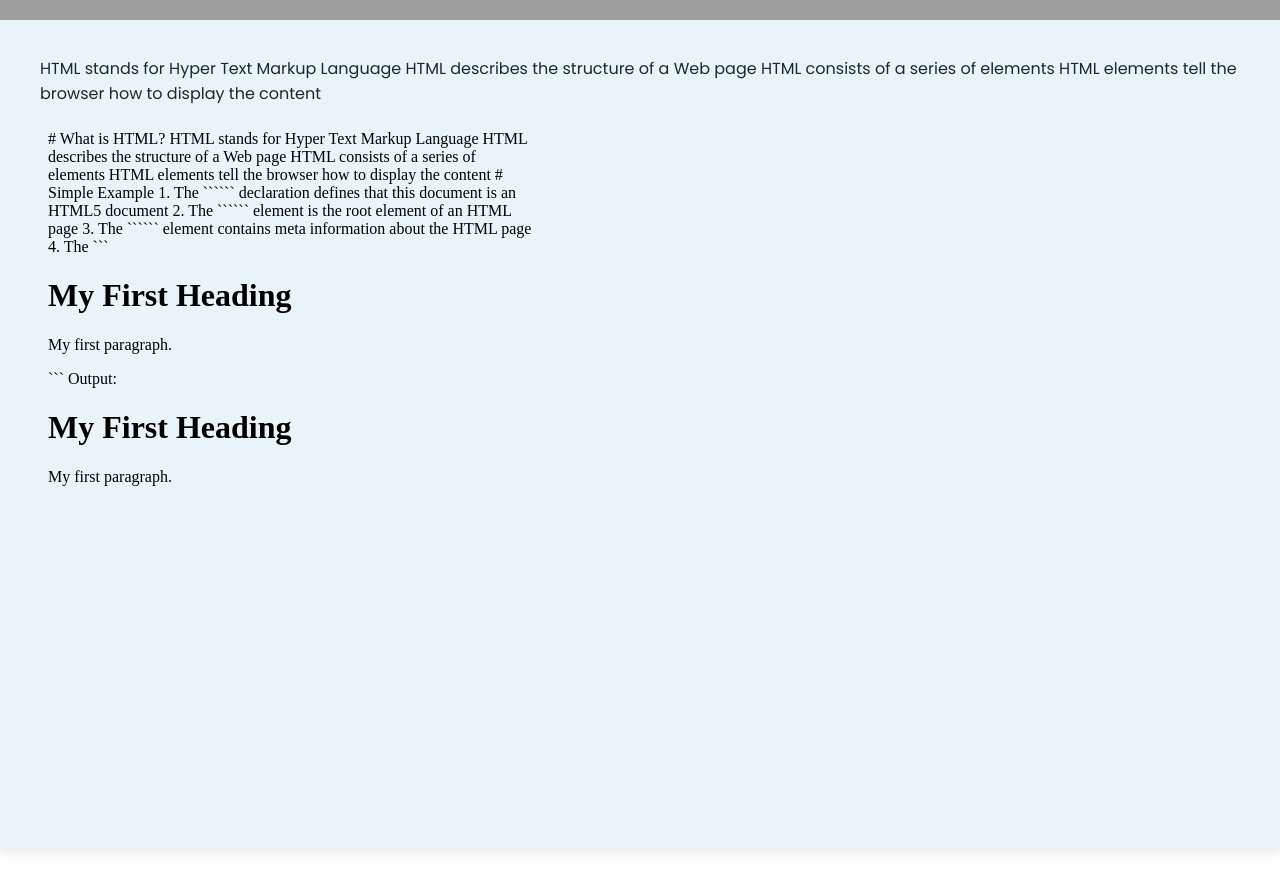
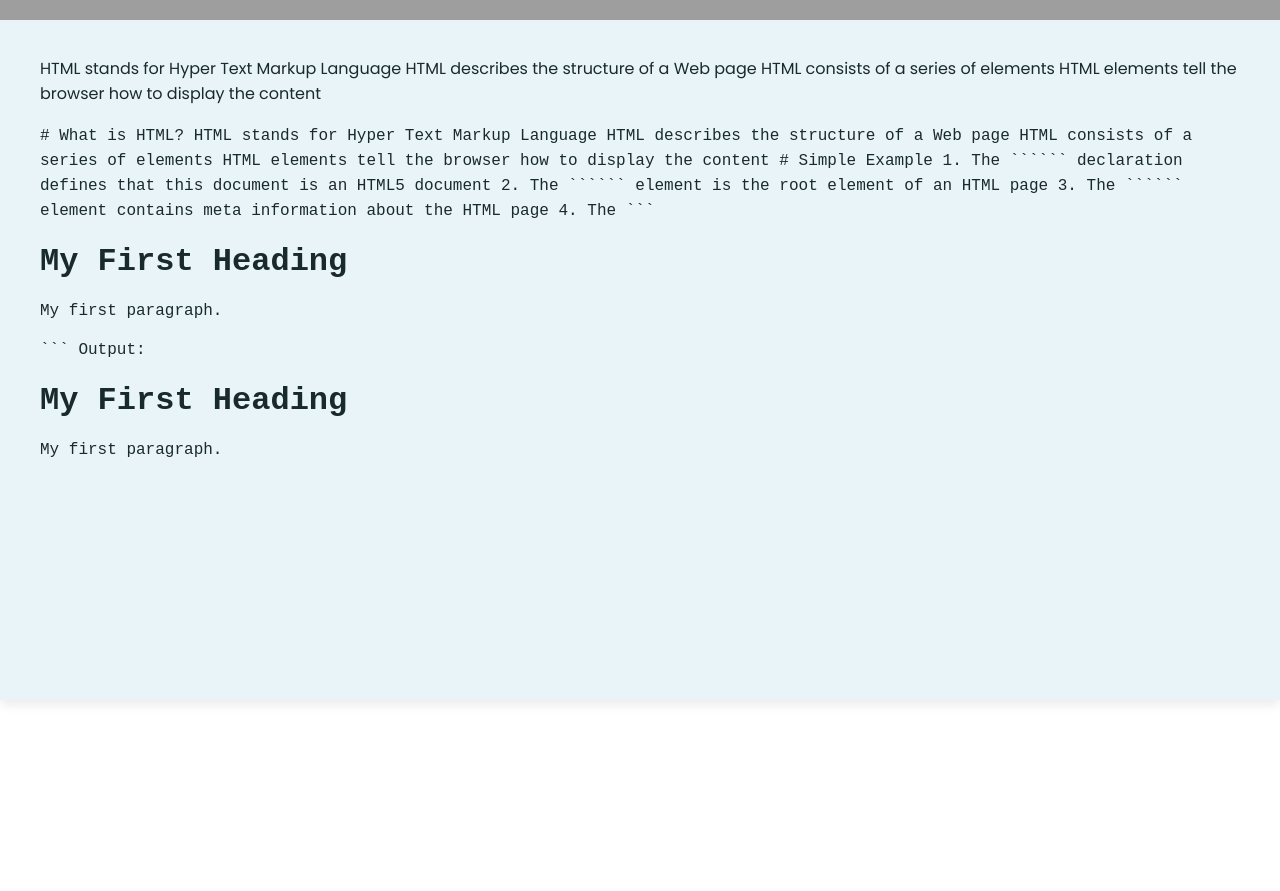
Before and after one commit to ayushbindhani/Animated-Portfolio-Template, a website: page learn/index.html in a window 1280 px wide. Shown: the part 780-1671 px from the top of the page. After the commit the page ends 1600 px from the top, so only its background shows below. Drawn offline with nearby package versions, Linux system fonts and the light colour scheme; grey boxes are pictures that could not be loaded.

Commit message:
Update index.html

````diff
--- a/learn/index.html
+++ b/learn/index.html
@@ -23,7 +23,52 @@
 <main>
   <div class="container">
     <p>HTML stands for Hyper Text Markup Language HTML describes the structure of a Web page HTML consists of a series of elements HTML elements tell the browser how to display the content</p>
-   <embed type="text/html" src="code.html" width="500" height="700">
+    <code>
+# What is HTML?
+HTML stands for Hyper Text Markup Language
+HTML describes the structure of a Web page
+HTML consists of a series of elements
+HTML elements tell the browser how to display the content
+
+# Simple Example
+1. The ```<!DOCTYPE html>``` declaration defines that this document is an HTML5 document
+2. The ```<html>``` element is the root element of an HTML page
+3. The ```<head>``` element contains meta information about the HTML page
+4. The ```<title>``` element specifies a title for the HTML page (which is shown in the browser's title bar or in the page's tab)
+5. The ```<body>``` element defines the document's body, and is a container for all the visible contents, such as headings, paragraphs, images, hyperlinks, tables, lists, etc.
+6. The ```<h1>``` element defines a large heading
+7. The ```<p>``` element defines a paragraph
+
+
+```
+
+<!DOCTYPE html>
+<html>
+<head>
+<title>Page Title</title>
+</head>
+<body>
+
+<h1>My First Heading</h1>
+<p>My first paragraph.</p>
+
+</body>
+</html>
+
+  ```
+Output:
+  <!DOCTYPE html>
+<html>
+
+<body>
+
+<h1>My First Heading</h1>
+<p>My first paragraph.</p>
+
+</body>
+</html>
+
+ </code>
   </div>
 </main>
 
````
